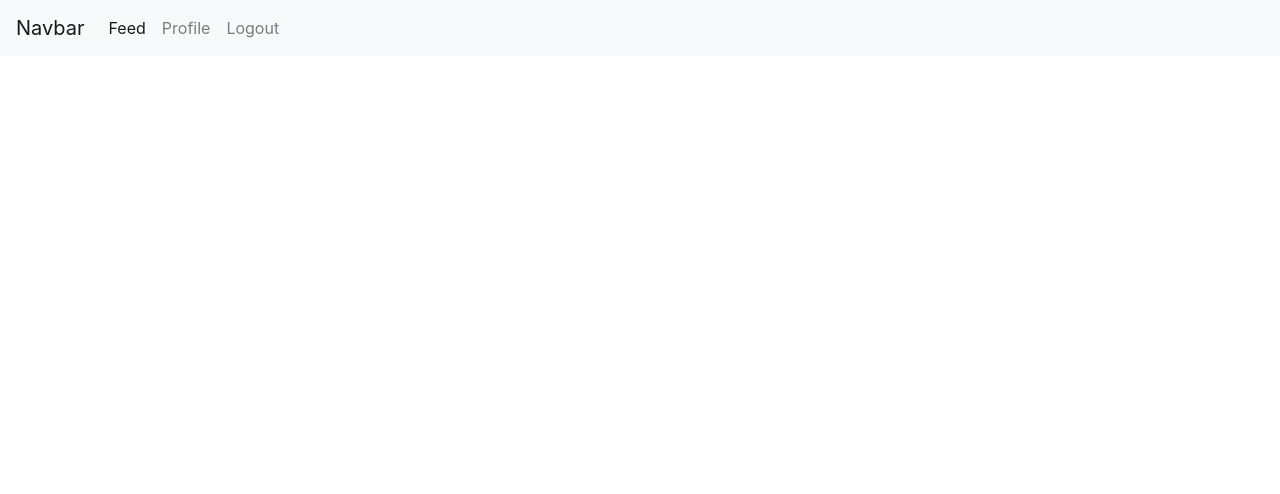
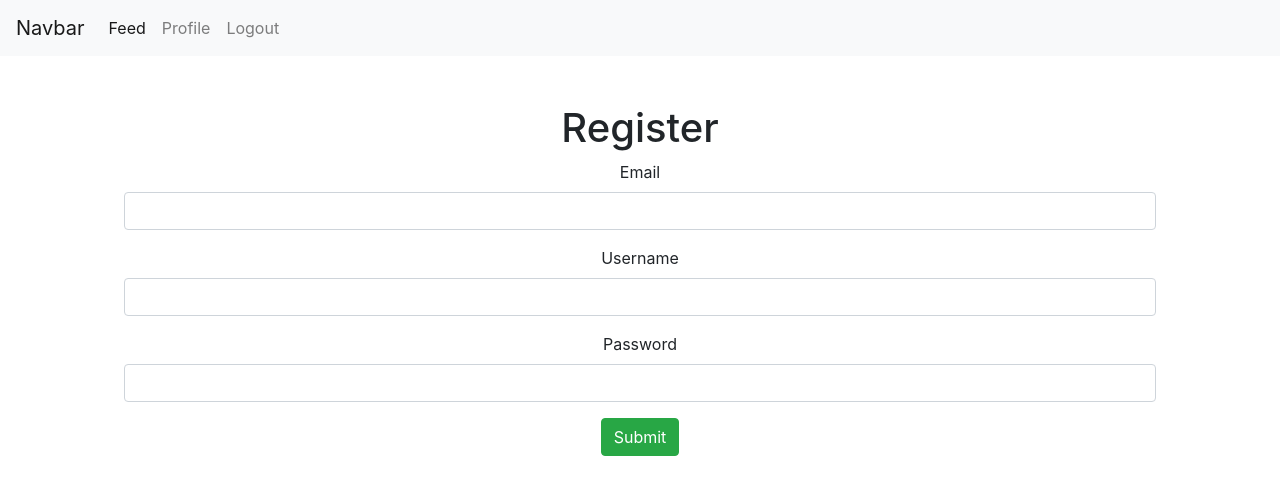
Before and after one commit to lantelyes/postr, an Angular app: page /register in a window 1280 px wide. Before the commit this address led to /. Shown: the top 494 px of the page. Built offline with nearby package versions, Linux system fonts and the light colour scheme.

Commit message:
Start routing work and login/register page

```diff
--- a/package.json
+++ b/package.json
@@ -21,6 +21,7 @@
     "@angular/platform-browser": "^4.2.4",
     "@angular/platform-browser-dynamic": "^4.2.4",
     "@angular/router": "^4.2.4",
+    "angular2-jwt": "^0.2.3",
     "bootstrap": "^4.0.0-beta.2",
     "core-js": "^2.4.1",
     "font-awesome": "^4.7.0",
--- a/src/app/app-routing/app-routing.module.ts
+++ b/src/app/app-routing/app-routing.module.ts
@@ -1,12 +1,17 @@
 import { NgModule } from '@angular/core';
 import { RouterModule, Routes } from '@angular/router';
 import { LoginComponent } from '../login/login.component'
+import { RegisterComponent } from '../register/register.component'
 
 const routes: Routes = [
     {
         path: 'login',
         component: LoginComponent,
     },
+    {
+        path: 'register',
+        component: RegisterComponent,
+    }
 ];
 
 @NgModule({
--- a/src/app/app.module.ts
+++ b/src/app/app.module.ts
@@ -6,12 +6,14 @@ import { AppComponent } from './app.component';
 import { NavComponent } from './nav/nav.component';
 import { LoginComponent } from './login/login.component';
 import { AppRoutingModule } from './app-routing/app-routing.module';
+import { RegisterComponent } from './register/register.component';
 
 @NgModule({
   declarations: [
     AppComponent,
     NavComponent,
-    LoginComponent
+    LoginComponent,
+    RegisterComponent
   ],
   imports: [
     BrowserModule,
--- a/src/app/login/login.component.html
+++ b/src/app/login/login.component.html
@@ -5,7 +5,7 @@
       <div class="form-group">
         <label for="username">Name</label>
         <input type="text" class="form-control" id="username" required
-               [(ngModel)]="model.username" name="username">
+                [(ngModel)]="model.username" name="username">
       </div>
 
       <div class="form-group">
--- /dev/null
+++ b/src/app/register/register.component.html
@@ -0,0 +1,26 @@
+<div class="container">
+    {{ diagnostic }}
+      <h1>Register</h1>
+      <form #registerForm="ngForm">
+        <div class="form-group">
+            <label for="email">Email</label>
+            <input type="text" class="form-control" id="email" required
+                    [(ngModel)]="user.email" name="email">
+        </div>
+
+        <div class="form-group">
+          <label for="username">Username</label>
+          <input type="text" class="form-control" id="username" required
+                 [(ngModel)]="user.username" name="username">
+        </div>
+
+        <div class="form-group">
+          <label for="password">Password</label>
+          <input type="password" class="form-control" id="password"
+                 [(ngModel)]="user.password" name="password">
+        </div>
+
+        <button type="submit" class="btn btn-success">Submit</button>
+
+      </form>
+  </div>
--- /dev/null
+++ b/src/app/register/register.component.ts
@@ -0,0 +1,23 @@
+import { Component, OnInit } from '@angular/core';
+
+@Component({
+  selector: 'app-register',
+  templateUrl: './register.component.html',
+  styleUrls: ['./register.component.css']
+})
+export class RegisterComponent implements OnInit {
+
+  constructor() { }
+
+  ngOnInit() {
+
+  }
+
+  private user = {
+    email: "",
+    username: "",
+    password: ""
+  }
+
+
+}
```
Also changed, not shown: src/app/auth/auth.module.ts (added, +18 -0 lines), src/app/register/register.component.css (added), 2 other files (tests, documents, lock files or other folders).
